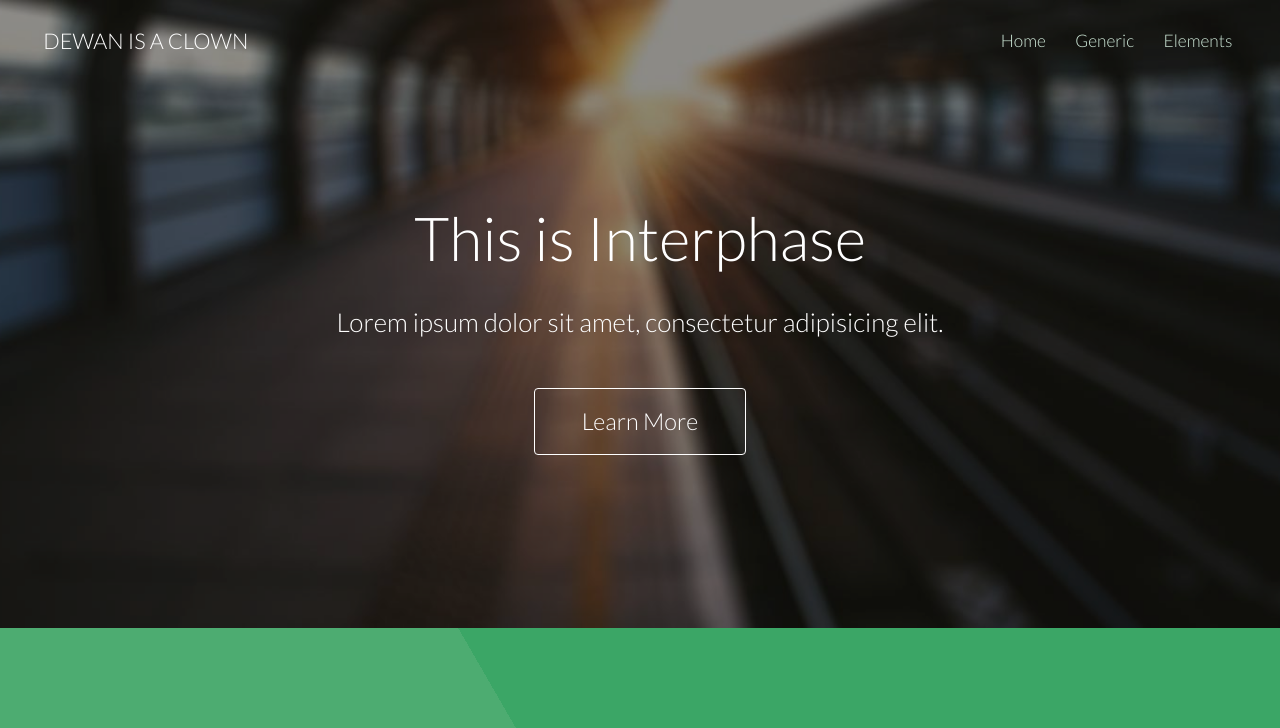
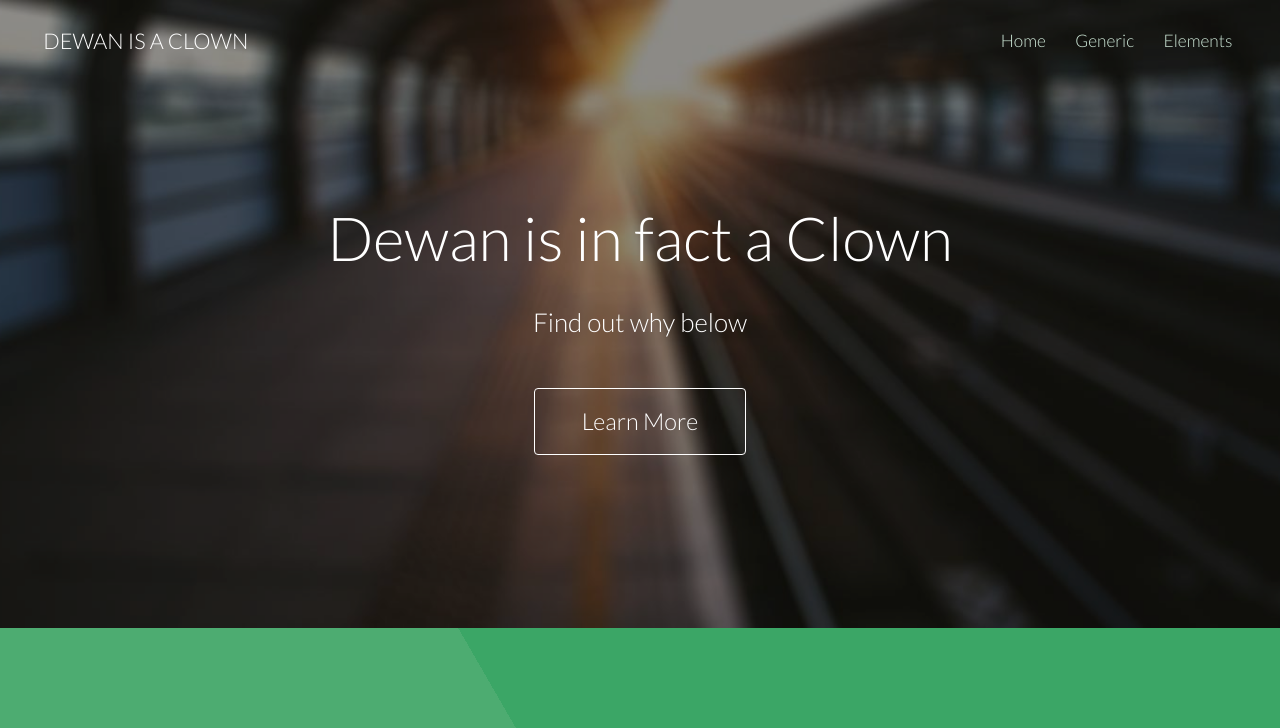
Before and after one commit to suddin5225/Dewanisaclown, a plain HTML site: page index.html in a window 1280 px wide. Shown: the top 728 px of the page. Drawn offline with Linux system fonts and the light colour scheme.

Commit message:
changed main title block

```diff
--- a/index.html
+++ b/index.html
@@ -39,8 +39,8 @@
 
 		<!-- Banner -->
 			<section id="banner">
-				<h2>This is Interphase</h2>
-				<p>Lorem ipsum dolor sit amet, consectetur adipisicing elit.</p>
+				<h2>Dewan is in fact a Clown</h2>
+				<p>Find out why below</p>
 				<ul class="actions">
 					<li>
 						<a href="#" class="button big">Learn More</a>
```
